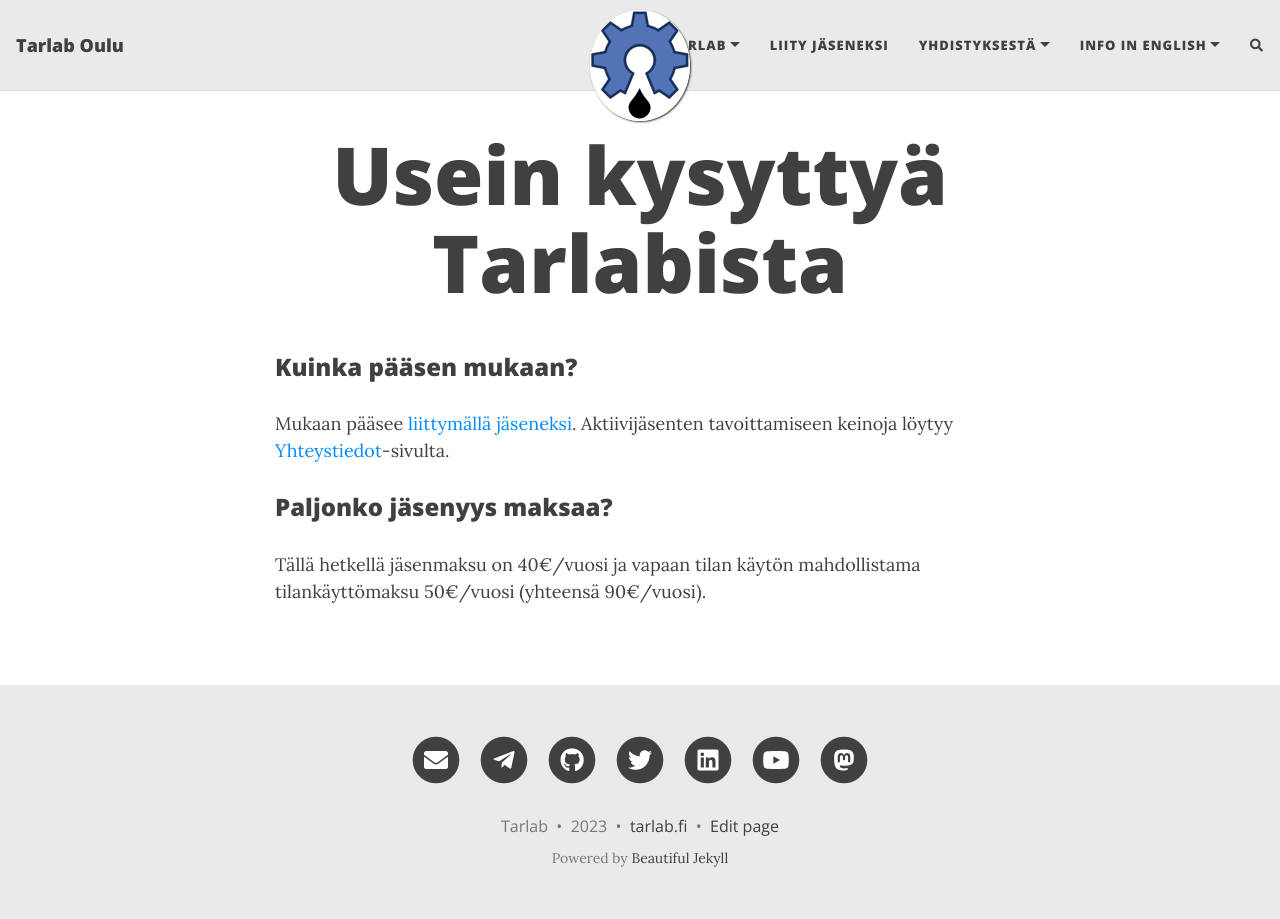
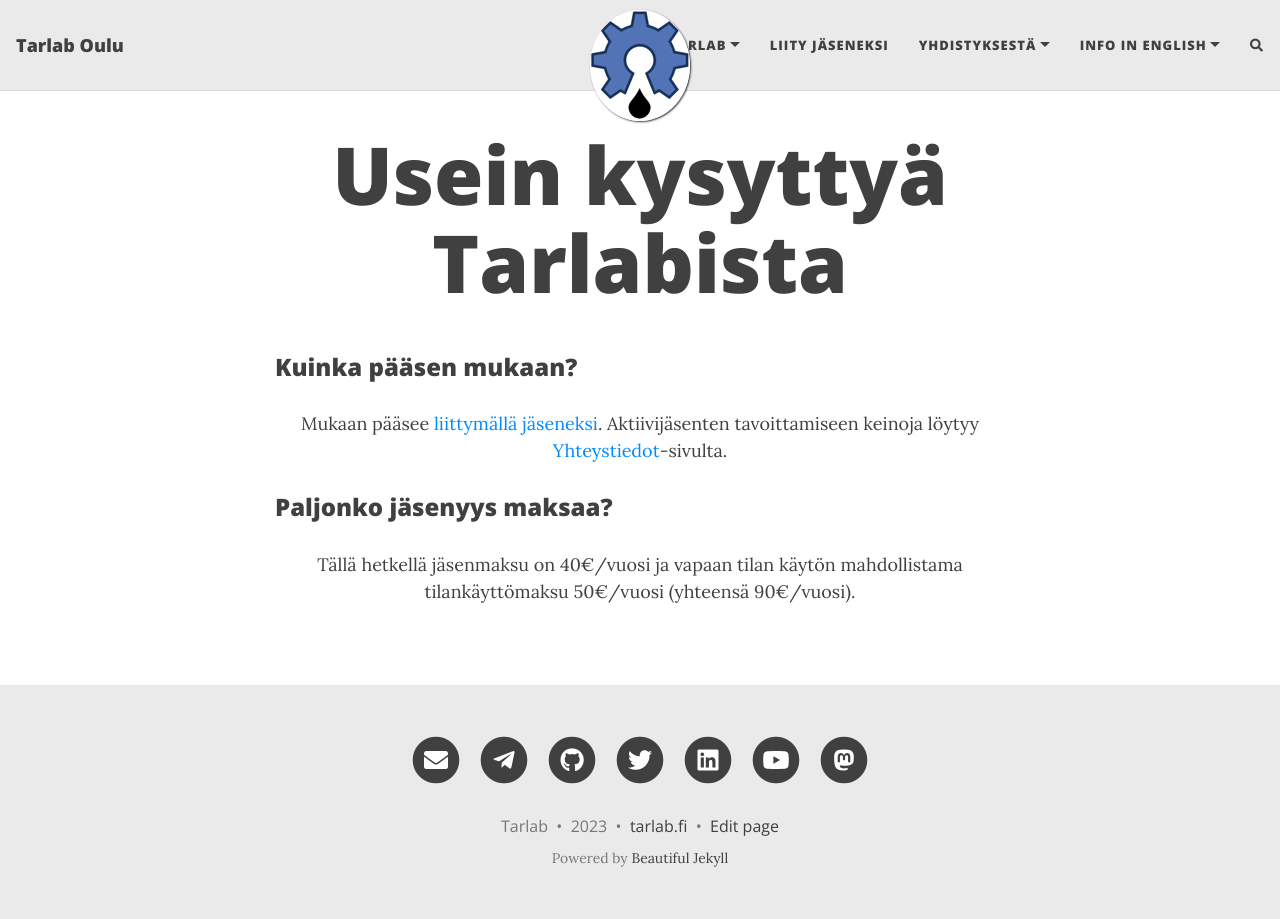
Before and after one commit to Tarlab/tarlab.github.io, a Jekyll site: the page built from _pages/ukk.md, in a window 1280 px wide. Built offline with Jekyll 4.4.1, drawn with Linux system fonts in a browser that asks for light colours; nearby versions of some CDN libraries; comment, search, counter and statistics services are not loaded.

Commit message:
Add missing comma

```diff
--- a/assets/css/custom-styles.css
+++ b/assets/css/custom-styles.css
@@ -1,3 +1,3 @@
-p h1 {
+p, h1 {
   text-align: center;
 }
```
